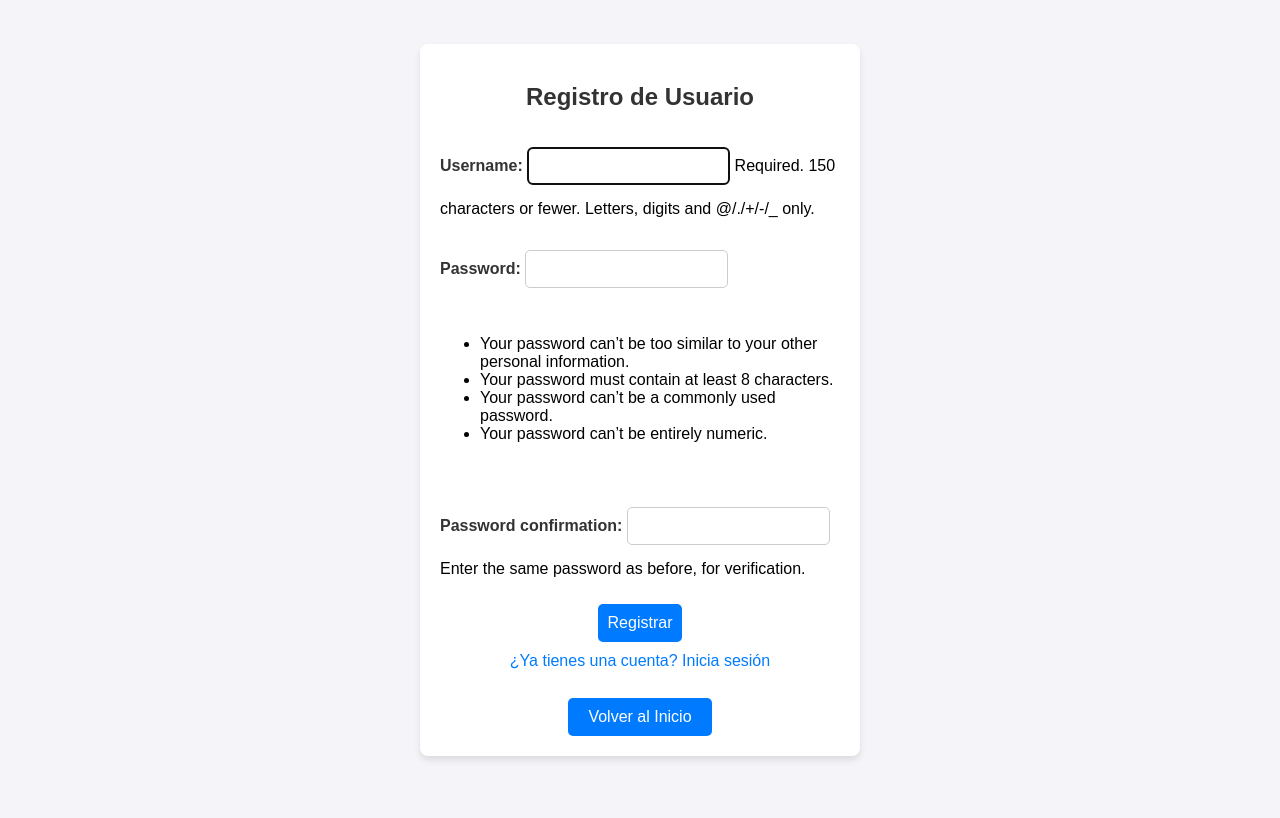
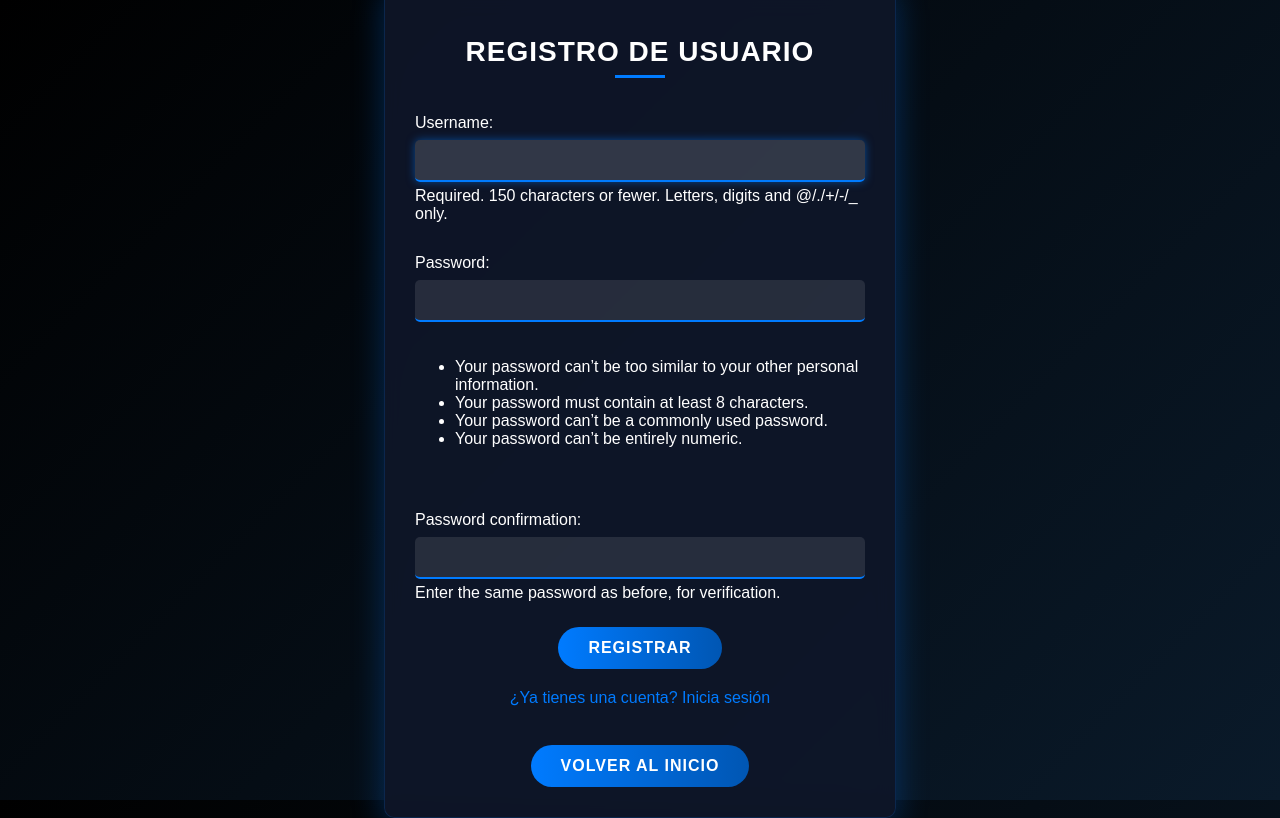
Before and after one commit to Jagf0511/LandingPage-PPE, a Django app: page /register/ in a window 1280 px wide. Before the commit the page ends 760 px from the top, so only its background shows below. Run offline with Django 5.2, Linux system fonts and the light colour scheme.

Commit message:
Cambios en los archivos CSS del login,register y dashboard

```diff
--- a/mysite/landing/static/css/register.css
+++ b/mysite/landing/static/css/register.css
@@ -1,34 +1,49 @@
 /* Estilo general */
 body {
-    font-family: Arial, sans-serif;
-    background-color: #f4f4f9;
-    /* Fondo claro */
+    font-family: 'Montserrat', sans-serif;
+    background: linear-gradient(135deg, #000000, #0a1a2a);
     margin: 0;
     padding: 0;
     display: flex;
     justify-content: center;
     align-items: center;
     height: 100vh;
+    color: #fff;
 }
 
 /* Contenedor principal */
 .container {
     width: 100%;
-    max-width: 400px;
-    background-color: #fff;
-    /* Fondo blanco */
-    padding: 20px;
-    border-radius: 8px;
-    box-shadow: 0 4px 6px rgba(0, 0, 0, 0.1);
-    /* Sombra ligera */
+    max-width: 450px;
+    background-color: rgba(15, 23, 42, 0.9);
+    padding: 30px;
+    border-radius: 10px;
+    box-shadow: 0 8px 32px rgba(0, 123, 255, 0.3);
+    backdrop-filter: blur(10px);
+    border: 1px solid rgba(0, 123, 255, 0.18);
 }
 
 /* Título */
 h2 {
     text-align: center;
-    margin-bottom: 20px;
-    color: #333;
-    /* Texto oscuro */
+    margin-bottom: 30px;
+    color: #fff;
+    font-weight: 600;
+    font-size: 28px;
+    text-transform: uppercase;
+    letter-spacing: 1px;
+    position: relative;
+}
+
+h2:after {
+    content: '';
+    position: absolute;
+    width: 50px;
+    height: 3px;
+    background: #007bff;
+    bottom: -10px;
+    left: 50%;
+    transform: translateX(-50%);
 }
 
 /* Formularios */
@@ -37,72 +52,104 @@ form {
     flex-direction: column;
 }
 
-form label {
-    margin-bottom: 5px;
-    font-weight: bold;
-    color: #333;
-    /* Texto oscuro */
+form p {
+    margin-bottom: 15px;
 }
 
-form input {
-    margin-bottom: 15px;
-    padding: 10px;
-    border: 1px solid #ccc;
+form label {
+    margin-bottom: 8px;
+    font-weight: 500;
+    color: #fff;
+    display: block;
+}
+
+form input, form select, form textarea {
+    margin-bottom: 5px;
+    padding: 12px 15px;
+    border: none;
     border-radius: 5px;
     font-size: 14px;
+    width: 100%;
+    background-color: rgba(255, 255, 255, 0.1);
+    color: #fff;
+    transition: all 0.3s ease;
+    border-bottom: 2px solid #007bff;
+    box-sizing: border-box;
+}
+
+form input:focus, form select:focus, form textarea:focus {
+    outline: none;
+    background-color: rgba(255, 255, 255, 0.15);
+    box-shadow: 0 0 8px rgba(0, 123, 255, 0.5);
 }
 
 form button {
-    padding: 10px;
-    background-color: #007bff;
-    /* Azul primario */
+    padding: 12px 30px;
+    background: linear-gradient(to right, #007bff, #0056b3);
     color: #fff;
-    /* Texto blanco */
     border: none;
-    border-radius: 5px;
+    border-radius: 50px;
     cursor: pointer;
     font-size: 16px;
+    font-weight: 600;
+    margin-top: 10px;
+    transition: all 0.3s ease;
+    text-transform: uppercase;
+    letter-spacing: 1px;
 }
 
 form button:hover {
-    background-color: #0056b3;
-    /* Azul más oscuro */
+    background: linear-gradient(to right, #0056b3, #003d80);
+    transform: translateY(-3px);
+    box-shadow: 0 7px 14px rgba(0, 123, 255, 0.3);
 }
 
 /* Enlaces */
 a {
     display: block;
     text-align: center;
-    margin-top: 10px;
+    margin-top: 20px;
     color: #007bff;
-    /* Azul primario */
     text-decoration: none;
+    font-weight: 500;
+    transition: all 0.3s ease;
 }
 
 a:hover {
-    text-decoration: underline;
+    color: #00a8ff;
+    text-decoration: none;
 }
 
 /* Botón para volver al inicio */
 button {
-    padding: 10px 20px;
-    background-color: #007bff;
+    padding: 12px 30px;
+    background: linear-gradient(to right, #007bff, #0056b3);
     color: #ffffff;
     border: none;
-    border-radius: 5px;
+    border-radius: 50px;
     cursor: pointer;
     font-size: 16px;
-    margin-top: 10px;
+    margin-top: 20px;
     display: block;
-    /* Asegurar que el botón sea un bloque */
     margin-left: auto;
-    /* Centrar horizontalmente */
     margin-right: auto;
-    /* Centrar horizontalmente */
+    transition: all 0.3s ease;
+    font-weight: 600;
+    text-transform: uppercase;
+    letter-spacing: 1px;
 }
 
+button:hover {
+    background: linear-gradient(to right, #0056b3, #003d80);
+    transform: translateY(-3px);
+    box-shadow: 0 7px 14px rgba(0, 123, 255, 0.3);
+}
 
-button:hover {
-    background-color: #0056b3;
-    /* Azul más oscuro */
+/* Mensajes de error */
+.errorlist {
+    color: #ff5252;
+    list-style-type: none;
+    padding: 0;
+    margin: 0 0 10px 0;
+    font-size: 14px;
 }
```
Also changed, not shown: mysite/landing/static/css/dashboard.css (+126 -60 lines), mysite/landing/static/css/login.css (+70 -36 lines), mysite/landing/templates/landing/login.html (added, +26 -0 lines), mysite/landing/templates/landing/register.html (added, +26 -0 lines), mysite/db.sqlite3, mysite/landing/templates/landing/dashboard.html (added).
